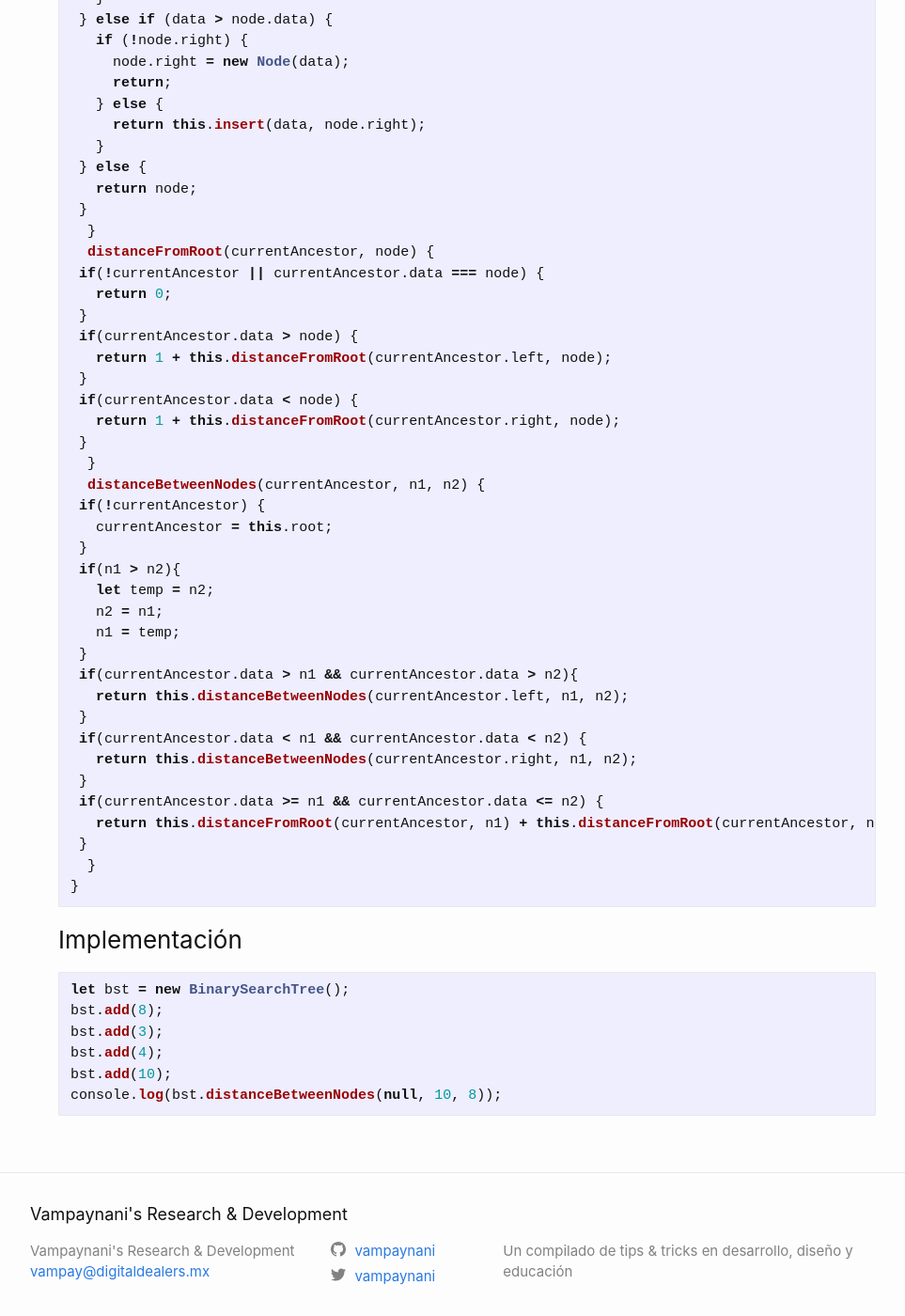
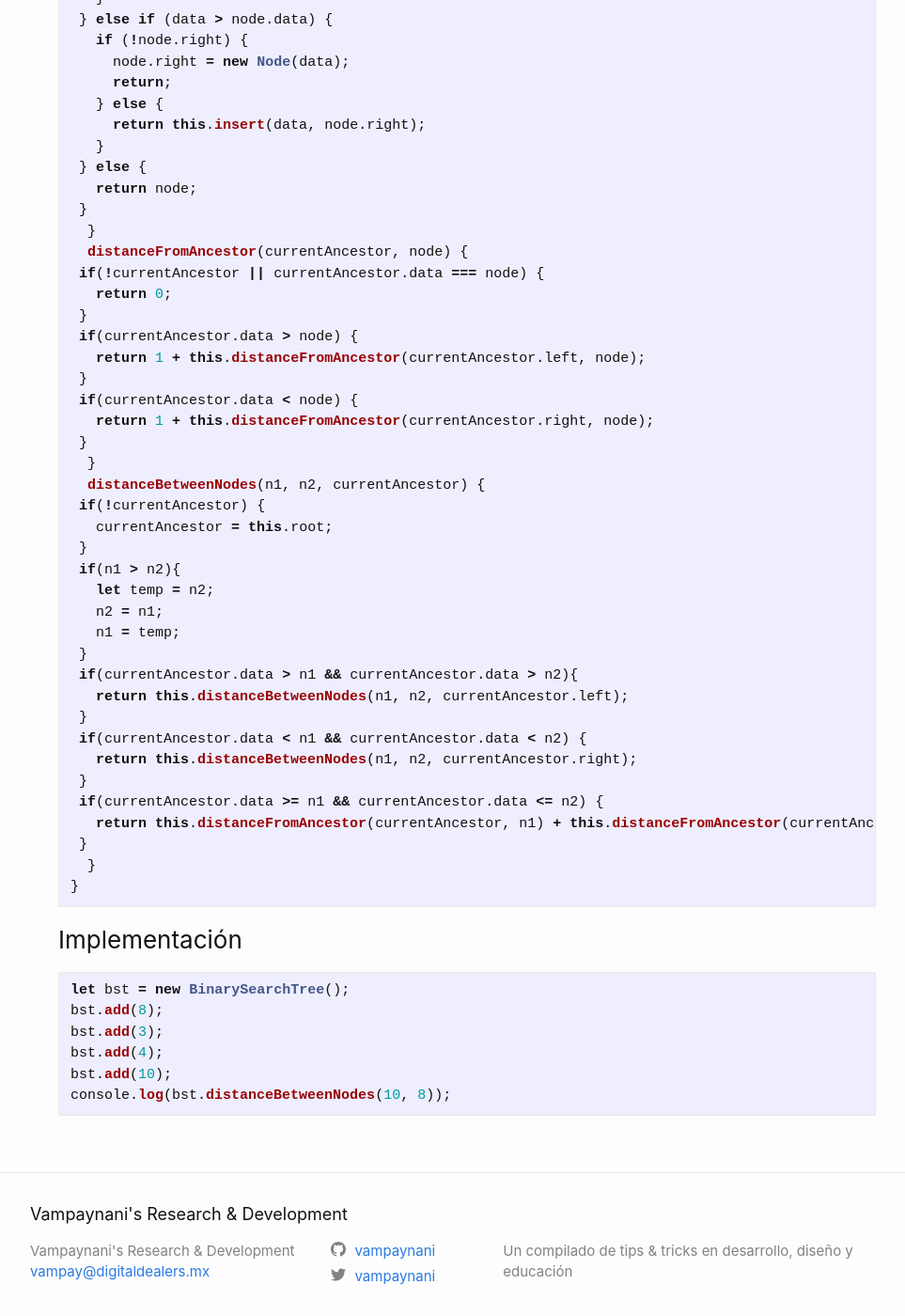
Before and after one commit to vampaynani/research-development, a Jekyll site: the page built from _posts/2019-01-16-bst-distance-between-nodes.md, in a window 1280 px wide and 1400 px high, scrolled down 1752 px. Shown: the whole window at 94% size, without its empty margins (158-1121 px from the left). Built offline with Jekyll 4.4.1, drawn with Linux system fonts in a browser that asks for light colours; some of the changed text lies outside the part shown.

Commit message:
Modified distance between nodes for better readability

````diff
--- a/_posts/2019-01-16-bst-distance-between-nodes.md
+++ b/_posts/2019-01-16-bst-distance-between-nodes.md
@@ -1,6 +1,6 @@
 ---
 layout: post
-title:  "NodeJS Binary Search Tree(distance between nodes)"
+title:  "NodeJS Binary Search Tree(||) - Distance between nodes"
 date:   2019-01-15 00:00:00 -0600
 categories: computer science data structures binary search tree
 ---
@@ -41,7 +41,7 @@ distanceBetweenNodes(currentAncestor, n1, n2) {
     return this.distanceBetweenNodes(currentAncestor.right, n1, n2);
   }
   if(currentAncestor.data >= n1 && currentAncestor.data <= n2) {
-    return this.distanceFromRoot(currentAncestor, n1) + this.distanceFromRoot(currentAncestor, n2);
+    return this.distanceFromAncestor(currentAncestor, n1) + this.distanceFromAncestor(currentAncestor, n2);
   }
 }
 ```
@@ -78,18 +78,18 @@ distanceBetweenNodes(currentAncestor, n1, n2) {
       return node;
     }
   }
-  distanceFromRoot(currentAncestor, node) {
+  distanceFromAncestor(currentAncestor, node) {
     if(!currentAncestor || currentAncestor.data === node) {
       return 0;
     }
     if(currentAncestor.data > node) {
-      return 1 + this.distanceFromRoot(currentAncestor.left, node);
+      return 1 + this.distanceFromAncestor(currentAncestor.left, node);
     }
     if(currentAncestor.data < node) {
-      return 1 + this.distanceFromRoot(currentAncestor.right, node);
+      return 1 + this.distanceFromAncestor(currentAncestor.right, node);
     }
   }
-  distanceBetweenNodes(currentAncestor, n1, n2) {
+  distanceBetweenNodes(n1, n2, currentAncestor) {
     if(!currentAncestor) {
       currentAncestor = this.root;
     }
@@ -99,13 +99,13 @@ distanceBetweenNodes(currentAncestor, n1, n2) {
       n1 = temp;
     }
     if(currentAncestor.data > n1 && currentAncestor.data > n2){
-      return this.distanceBetweenNodes(currentAncestor.left, n1, n2);
+      return this.distanceBetweenNodes(n1, n2, currentAncestor.left);
     }
     if(currentAncestor.data < n1 && currentAncestor.data < n2) {
-      return this.distanceBetweenNodes(currentAncestor.right, n1, n2);
+      return this.distanceBetweenNodes(n1, n2, currentAncestor.right);
     }
     if(currentAncestor.data >= n1 && currentAncestor.data <= n2) {
-      return this.distanceFromRoot(currentAncestor, n1) + this.distanceFromRoot(currentAncestor, n2);
+      return this.distanceFromAncestor(currentAncestor, n1) + this.distanceFromAncestor(currentAncestor, n2);
     }
   }
 }
@@ -117,5 +117,5 @@ bst.add(8);
 bst.add(3);
 bst.add(4);
 bst.add(10);
-console.log(bst.distanceBetweenNodes(null, 10, 8));
+console.log(bst.distanceBetweenNodes(10, 8));
 ```
````
